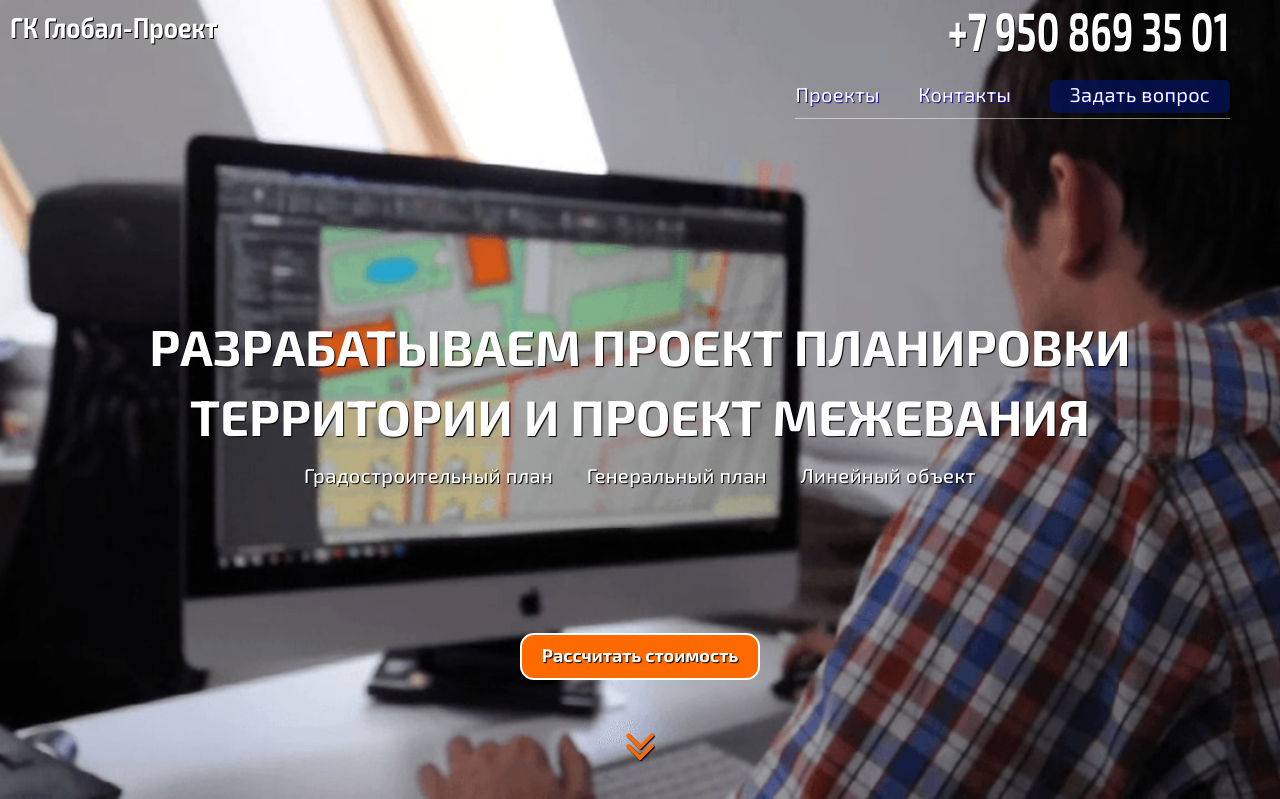
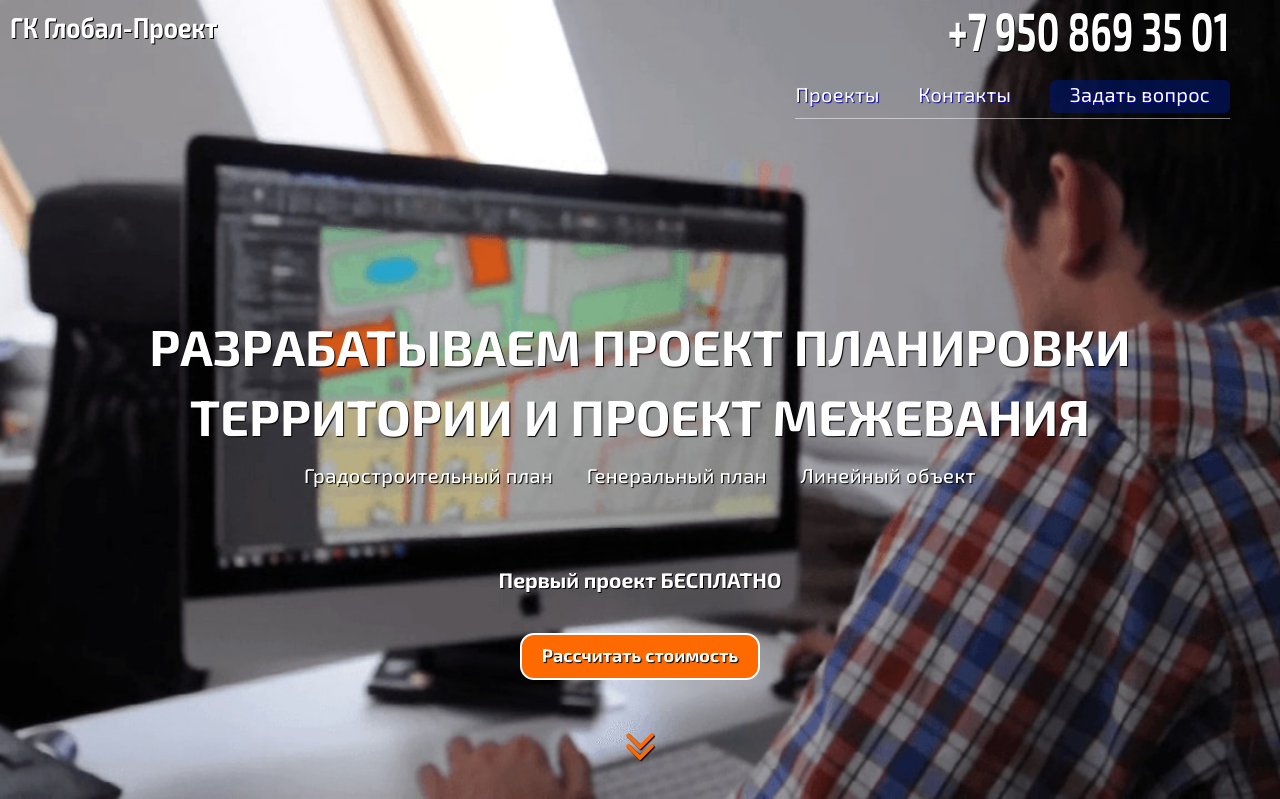
Before and after one commit to global-tender/global-project, a PHP site: page / in a window 1280 px wide. Shown: the top 799 px of the page. Run offline with PHP 8.4, Linux system fonts and the light colour scheme; some libraries are stand-ins or nearby versions.

Commit message:
first-project-free-text

```diff
--- a/css/style.css
+++ b/css/style.css
@@ -288,6 +288,17 @@ a {
 	display: inline;
 }
 
+.first-project-free-text {
+	text-align: center;
+	position: absolute;
+	left: 0;
+	right: 0;
+	bottom: 23%;
+	color: #fff;
+	text-shadow: 1px 1px #000;
+	font-size: 18px;
+}
+
 @media screen and (max-width: 740px) {
 	.index-slide0-under-main-text h2 {
 		font-size: 16px;
@@ -305,6 +316,10 @@ a {
 
 	.index-slide0-main-text {
 		top: 54%;
+	}
+
+	.first-project-free-text {
+		display: none;
 	}
 }
 
--- a/header.php
+++ b/header.php
@@ -36,7 +36,7 @@
 
 		<link rel="stylesheet" href="/css/normalize.css">
 		<link rel="stylesheet" href="/css/main.css">
-		<link rel="stylesheet" href="/css/style.css?ver=0.007">
+		<link rel="stylesheet" href="/css/style.css?ver=0.008">
 
 	</head>
 
--- a/index.php
+++ b/index.php
@@ -37,6 +37,10 @@
 					<h2>Генеральный план</h2>
 					<h2>Линейный объект</h2>
 				</div>
+			</div>
+
+			<div class="first-project-free-text">
+				<h3>Первый проект БЕСПЛАТНО</h3>
 			</div>
 
 			<div class="order_call_button">
```
